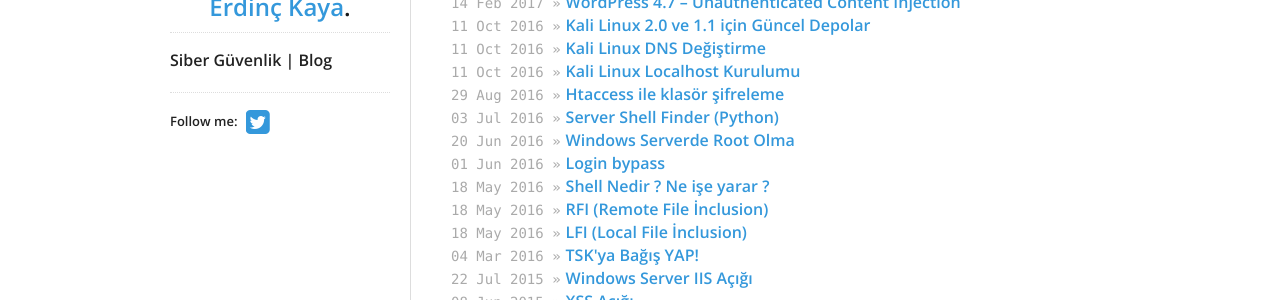
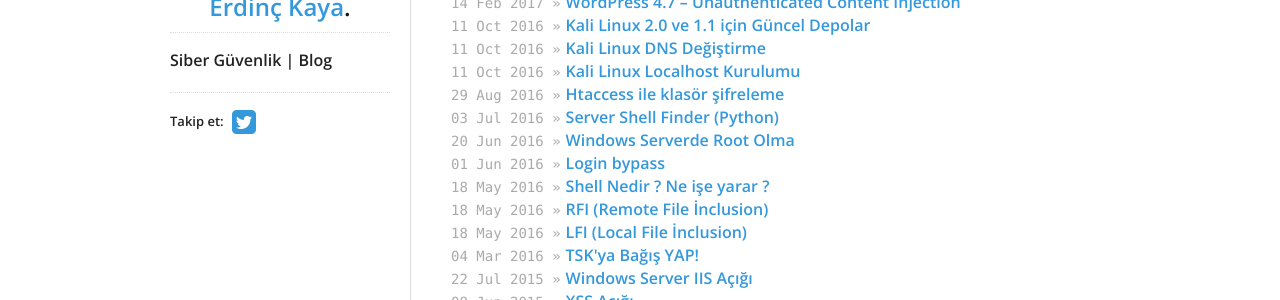
Before and after one commit to denemevol3/denemevol, a Jekyll site: the page built from index.html, in a window 1280 px wide. Shown: the part 241-541 px from the top of the page. Built offline with Jekyll 4.4.1, drawn with Linux system fonts in a browser that asks for light colours; nearby versions of some CDN libraries.

Commit message:
Update social.html

```diff
--- a/_includes/social.html
+++ b/_includes/social.html
@@ -1,4 +1,4 @@
-Follow me:
+Takip et:
 <div id="stalker">
 
   {% if site.data.theme.social.twitter %}
```
